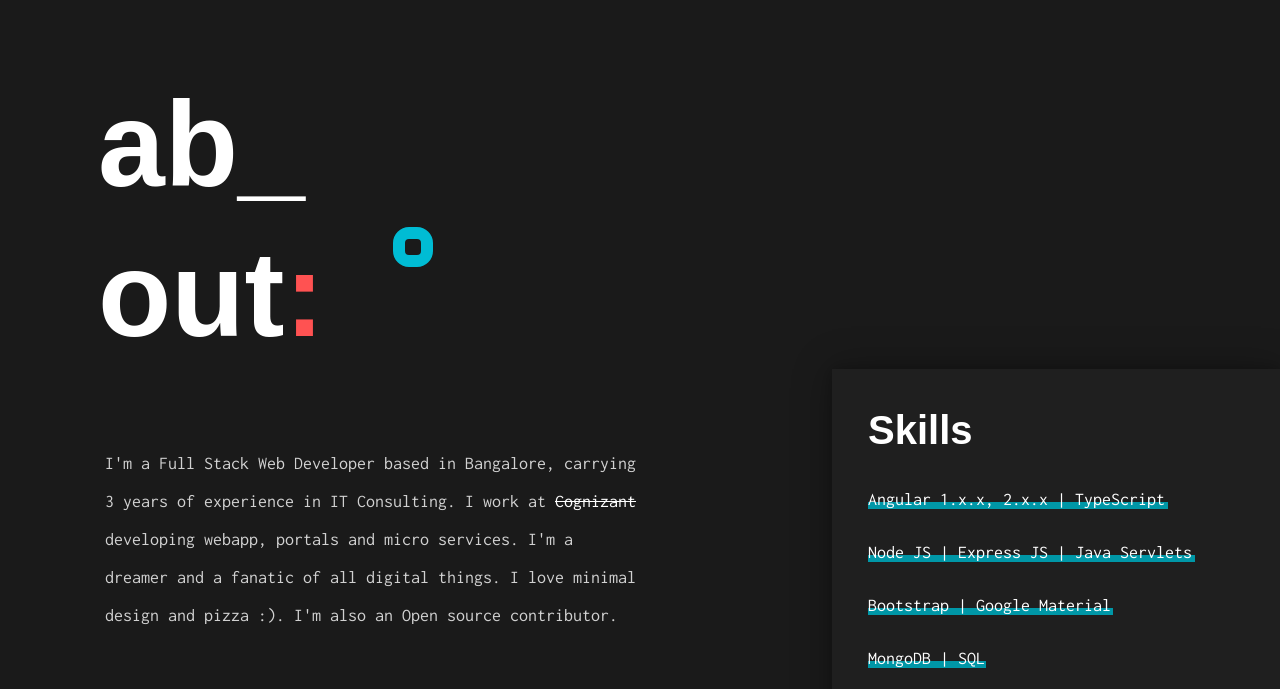
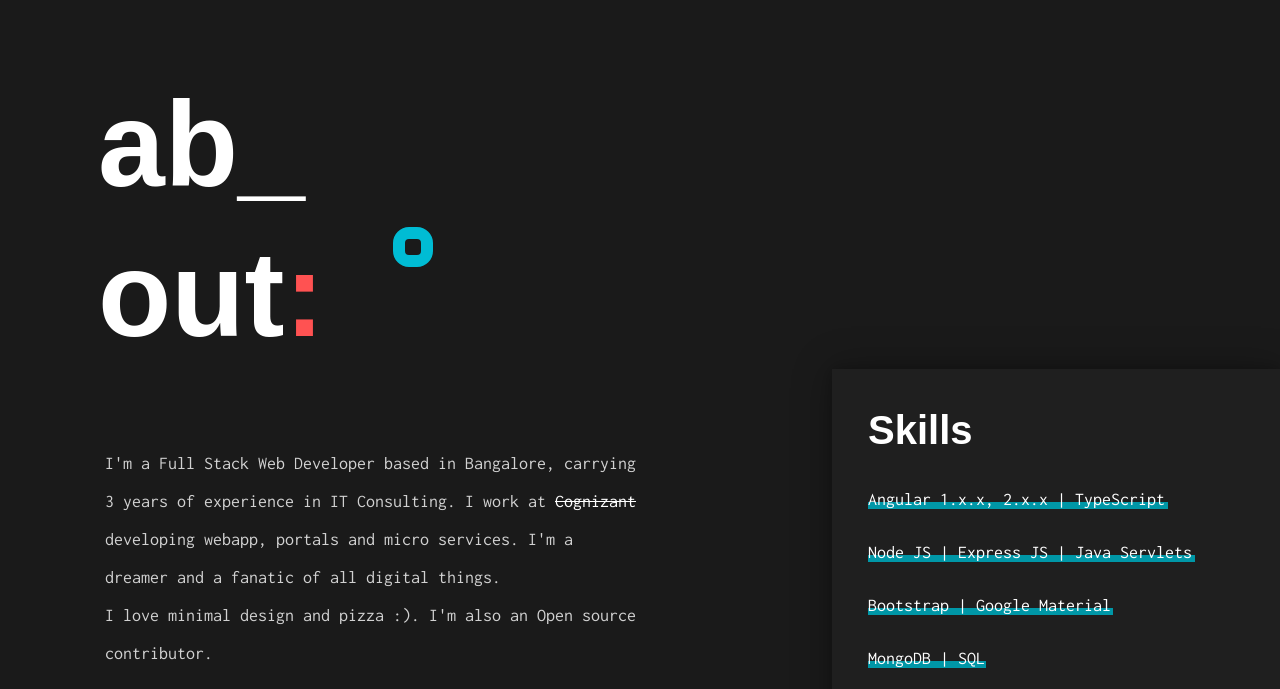
Before and after one commit to govardhan-srinivas/govardhan-srinivas.github.io, a plain HTML site: page index.html in a window 1280 px wide. Shown: the part 990-1679 px from the top of the page. Drawn offline with nearby package versions, Linux system fonts and the light colour scheme; a web font is replaced by a local one.

Commit message:
word phrase changes

```diff
--- a/index.html
+++ b/index.html
@@ -195,7 +195,7 @@
                         <div class="row">
                             <div class="col-md-6 moove" data-rellax-speed="3">
                                 <h2>ab_<br/>out<span class="color">:</span></h2>
-                                <p data-animation="reveal">I'm a Full Stack Web Developer based in Bangalore, carrying 3 years of experience in IT Consulting. I work at <a href="https://www.cognizant.com/" target="_blank">Cognizant</a> developing webapp, portals and micro services. I'm a dreamer and a fanatic of all digital things. I love minimal design and pizza :). I'm also an Open source contributor.</p>
+                                <p data-animation="reveal">I'm a Full Stack Web Developer based in Bangalore, carrying 3 years of experience in IT Consulting. I work at <a href="https://www.cognizant.com/" target="_blank">Cognizant</a> developing webapp, portals and micro services. I'm a dreamer and a fanatic of all digital things.<br>I love minimal design and pizza :). I'm also an Open source contributor.</p>
                             </div>
                         </div>
                     </div>
```
